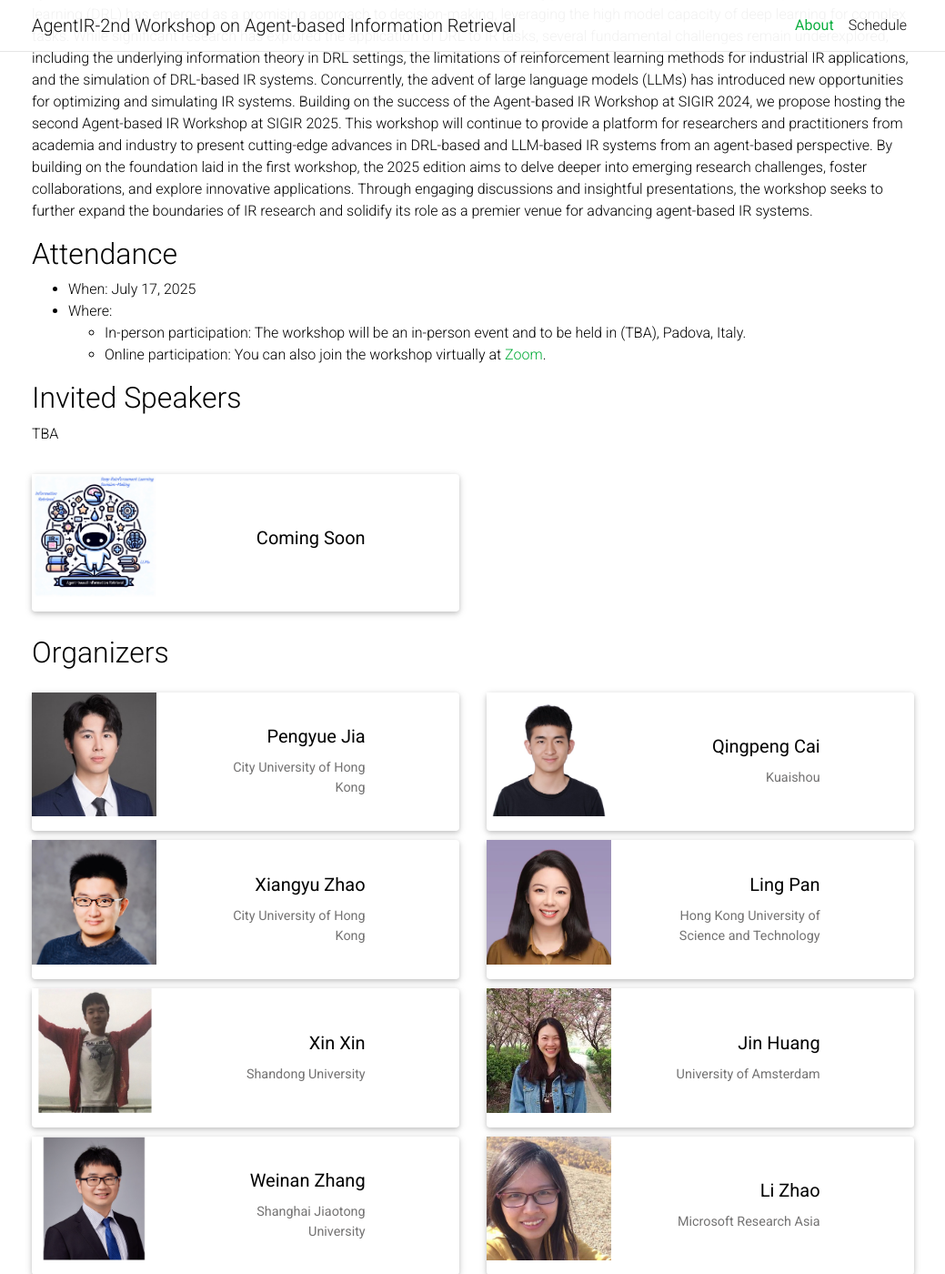
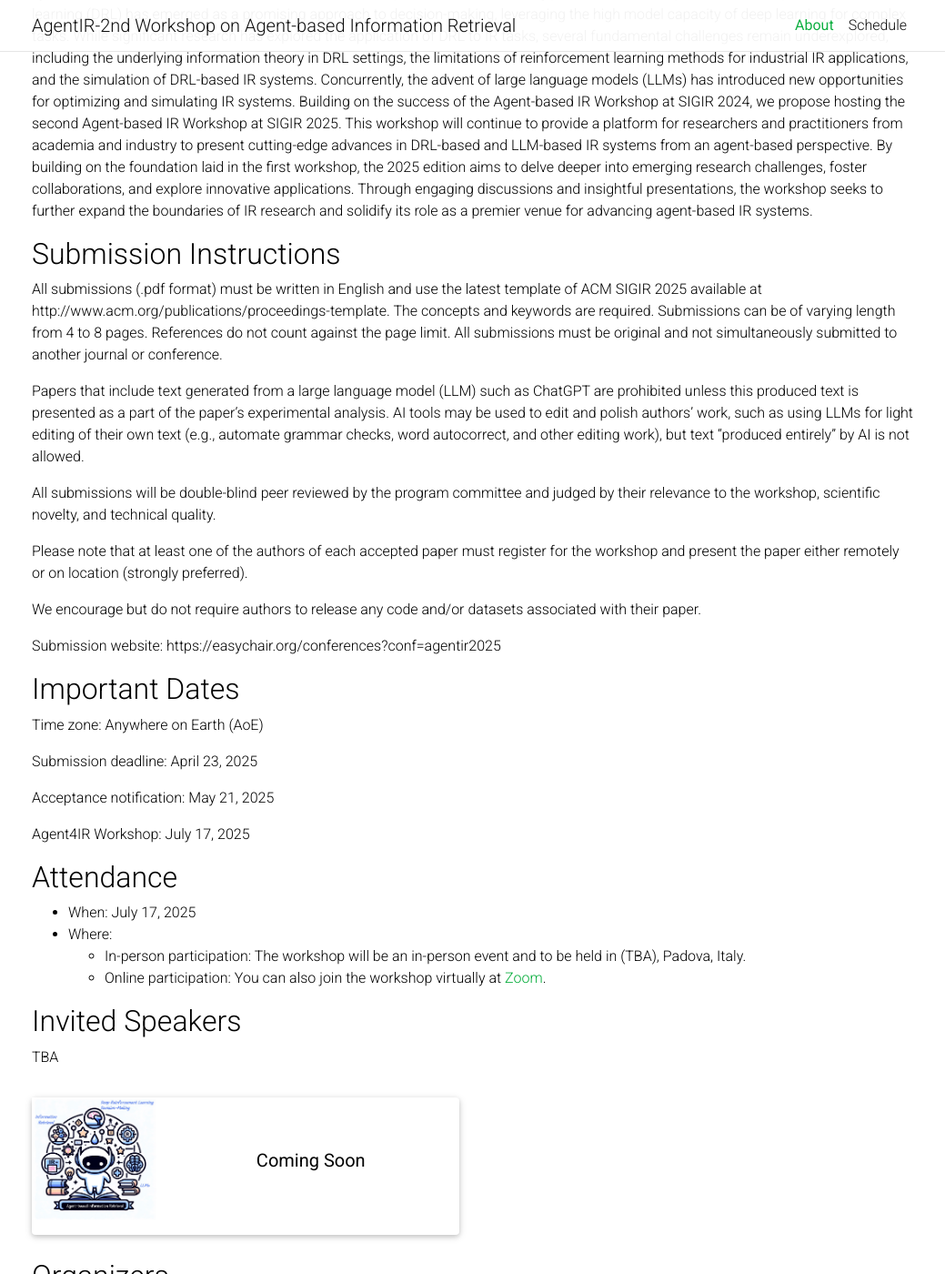
Before and after one commit to Applied-Machine-Learning-Lab/KDD25-Tutorial-LLM-Enhanced-RecSys, a Jekyll site: the page built from _pages/about.md, in a window 1280 px wide and 1400 px high, scrolled down 833 px. Shown: the whole window at 91% size, without its empty margins (120-1159 px from the left). Built offline with Jekyll 4.4.1, drawn with Linux system fonts in a browser that asks for light colours; full-size pictures stand in for the smaller copies a plugin makes; comment, search, counter and statistics services are not loaded; a style sheet for code colours, icons or effects is not loaded.

Commit message:
Update about.md

```diff
--- a/_pages/about.md
+++ b/_pages/about.md
@@ -19,6 +19,30 @@ Welcome to AgentIR: 2nd Workshop on Agent-based Information Retrieval!
 Information retrieval (IR) systems are essential in modern society, aiding users to efficiently locate relevant information through query expansion, document retrieval, ranking, and re-ranking. User feedback from ranked outputs forms a dynamic interaction loop with IR systems, which can be modeled as either one-time or sequential decision-making problems.
 Over the past decade, deep reinforcement learning (DRL) has emerged as a promising approach to decision-making, leveraging the high model capacity of deep learning for complex tasks. While significant research has explored the application of DRL to IR tasks, several fundamental challenges remain underexplored, including the underlying information theory in DRL settings, the limitations of reinforcement learning methods for industrial IR applications, and the simulation of DRL-based IR systems. Concurrently, the advent of large language models (LLMs) has introduced new opportunities for optimizing and simulating IR systems.
 Building on the success of the Agent-based IR Workshop at SIGIR 2024, we propose hosting the second Agent-based IR Workshop at SIGIR 2025. This workshop will continue to provide a platform for researchers and practitioners from academia and industry to present cutting-edge advances in DRL-based and LLM-based IR systems from an agent-based perspective. By building on the foundation laid in the first workshop, the 2025 edition aims to delve deeper into emerging research challenges, foster collaborations, and explore innovative applications. Through engaging discussions and insightful presentations, the workshop seeks to further expand the boundaries of IR research and solidify its role as a premier venue for advancing agent-based IR systems.
+
+## Submission Instructions
+
+All submissions (.pdf format) must be written in English and use the latest template of ACM SIGIR 2025 available at http://www.acm.org/publications/proceedings-template. The concepts and keywords are required. Submissions can be of varying length from 4 to 8 pages. References do not count against the page limit. All submissions must be original and not simultaneously submitted to another journal or conference.
+
+Papers that include text generated from a large language model (LLM) such as ChatGPT are prohibited unless this produced text is presented as a part of the paper’s experimental analysis. AI tools may be used to edit and polish authors’ work, such as using LLMs for light editing of their own text (e.g., automate grammar checks, word autocorrect, and other editing work), but text “produced entirely” by AI is not allowed.
+
+All submissions will be double-blind peer reviewed by the program committee and judged by their relevance to the workshop, scientific novelty, and technical quality.
+
+Please note that at least one of the authors of each accepted paper must register for the workshop and present the paper either remotely or on location (strongly preferred).
+
+We encourage but do not require authors to release any code and/or datasets associated with their paper.
+
+Submission website: https://easychair.org/conferences?conf=agentir2025
+
+## Important Dates
+
+Time zone: Anywhere on Earth (AoE)
+
+Submission deadline: April 23, 2025
+
+Acceptance notification: May 21, 2025
+
+Agent4IR Workshop: July 17, 2025
 
 ## Attendance
 - When: July 17, 2025
```
